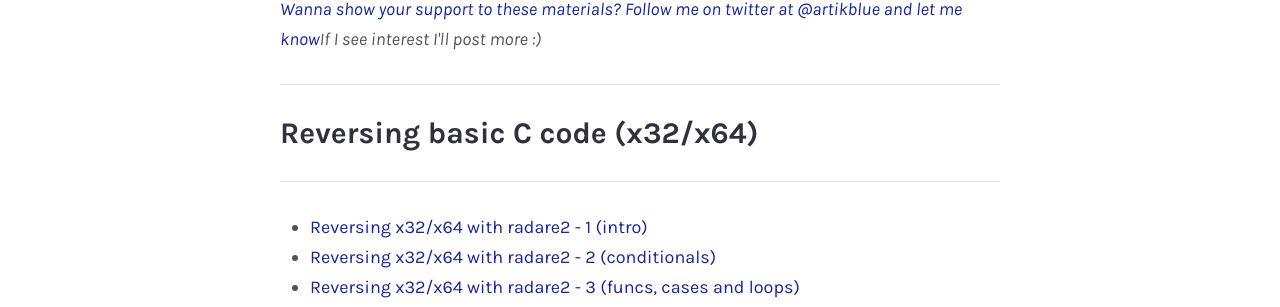
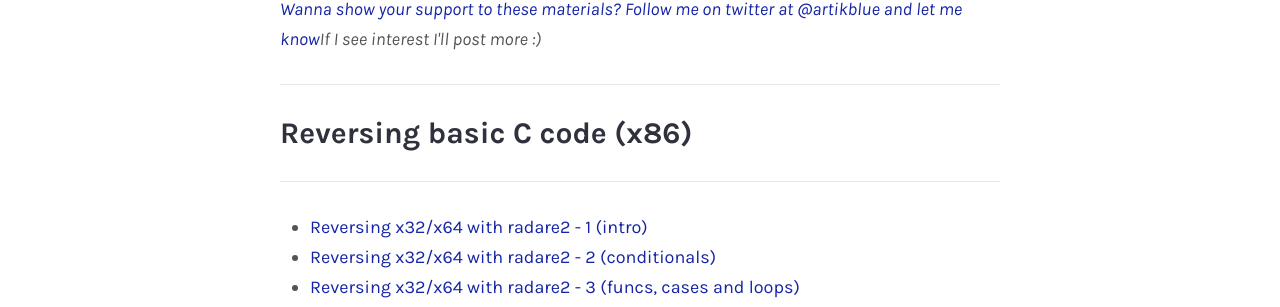
Before and after one commit to artikblue/artikblue.github.io, a Jekyll site: the page built from reversing.md, in a window 1280 px wide. Shown: the part 371-678 px from the top of the page. Built offline with Jekyll 4.4.1, drawn with Linux system fonts in a browser that asks for light colours; some web fonts are replaced.

Commit message:
index updated

```diff
--- a/reversing.md
+++ b/reversing.md
@@ -11,7 +11,7 @@
 
 <i><a href="https://www.twitter.com/artikblue">Wanna show your support to these materials? Follow me on twitter at @artikblue and let me know</a>If I see interest I'll post more :)</i>
 <hr />
-<h3>Reversing basic C code (x32/x64)</h3>
+<h3>Reversing basic C code (x86)</h3>
 <hr />
 <ul>
   <li><a href="https://artik.blue/reversing-radare2-1">Reversing x32/x64 with radare2 - 1 (intro) </a></li>
```
Also changed, not shown: _pages/reversing.md (+1 -1 lines).
